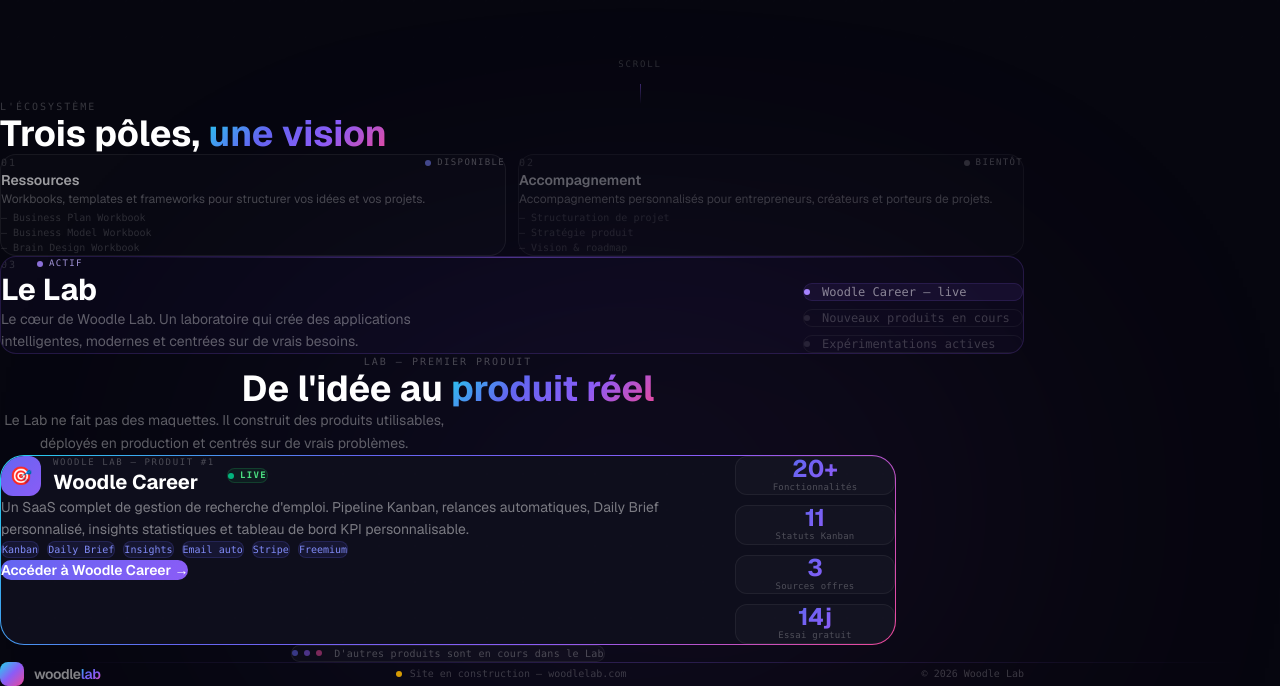
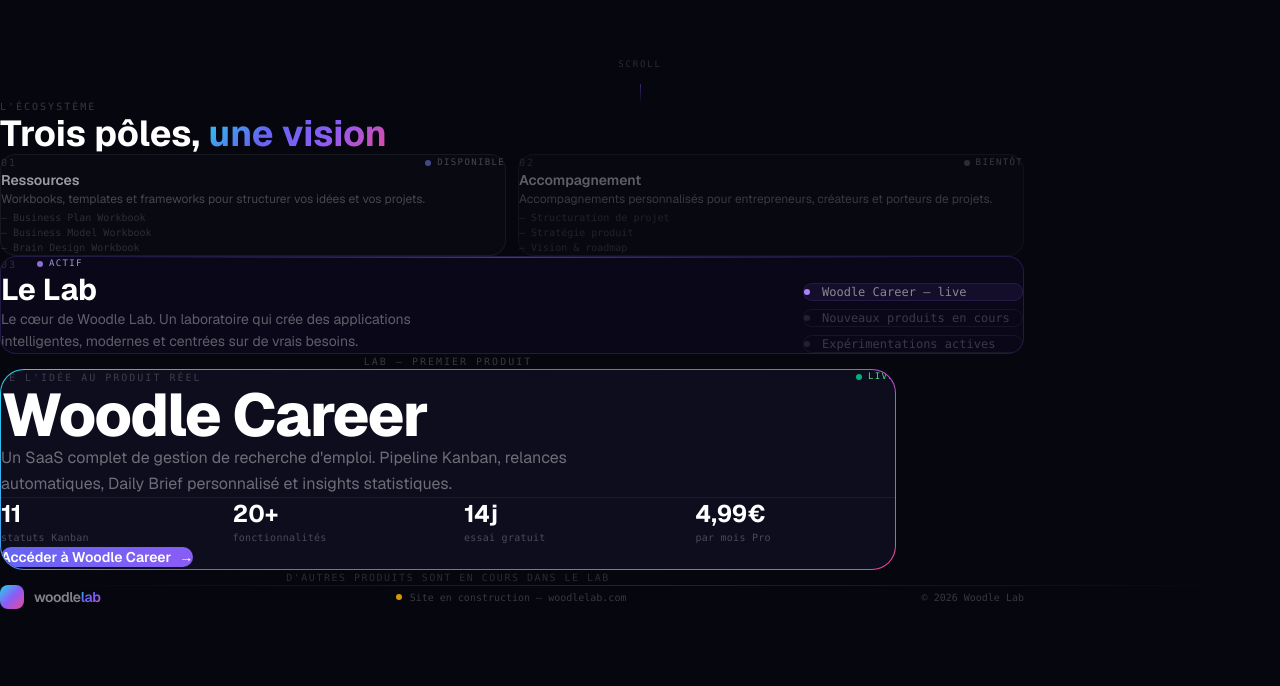
Before and after one commit to KhadySall/woodle-lab, a Next.js app: page / in a window 1280 px wide. Shown: the part 701-1387 px from the top of the page. After the commit the page ends 1310 px from the top, so only its background shows below. Built offline with nearby package versions, Linux system fonts and the light colour scheme.

Commit message:
design: refonte LabSpotlight — product reveal cinématique, gradient border unique

```diff
--- a/src/components/sections/LabSpotlight.tsx
+++ b/src/components/sections/LabSpotlight.tsx
@@ -3,175 +3,107 @@
 import { motion } from 'framer-motion'
 
 const STATS = [
-  { label: 'Fonctionnalités', value: '20+' },
-  { label: 'Statuts Kanban', value: '11' },
-  { label: 'Sources offres', value: '3' },
-  { label: 'Essai gratuit', value: '14j' },
+  { value: '11', label: 'statuts Kanban' },
+  { value: '20+', label: 'fonctionnalités' },
+  { value: '14j', label: 'essai gratuit' },
+  { value: '4,99€', label: 'par mois Pro' },
 ]
-
-const TAGS = ['Kanban', 'Daily Brief', 'Insights', 'Email auto', 'Stripe', 'Freemium']
 
 export function LabSpotlight() {
   return (
     <section className="relative py-24 px-6">
-      {/* Center glow */}
-      <div
-        className="absolute left-1/2 top-1/2 -translate-x-1/2 -translate-y-1/2 w-[700px] h-[350px] blur-[160px] opacity-10 pointer-events-none"
-        style={{ background: 'linear-gradient(135deg, #6366f1, #8b5cf6, #ec4899)' }}
-      />
-
       <div className="relative max-w-4xl mx-auto">
 
-        {/* Section header */}
+        {/* Eyebrow */}
         <motion.div
-          initial={{ opacity: 0, y: 20 }}
+          initial={{ opacity: 0, y: 16 }}
           whileInView={{ opacity: 1, y: 0 }}
           viewport={{ once: true }}
           transition={{ duration: 0.6 }}
-          className="text-center mb-12"
+          className="text-center mb-14"
         >
-          <p className="text-[10px] font-mono tracking-[0.2em] uppercase text-white/25 mb-4">
+          <p className="text-[10px] font-mono tracking-[0.2em] uppercase text-white/20">
             Lab — Premier produit
-          </p>
-          <h2 className="text-3xl sm:text-4xl font-bold text-white mb-4">
-            De l&apos;idée au{' '}
-            <span className="gradient-text">produit réel</span>
-          </h2>
-          <p className="text-white/35 max-w-md mx-auto text-sm leading-relaxed">
-            Le Lab ne fait pas des maquettes. Il construit des produits utilisables,
-            déployés en production et centrés sur de vrais problèmes.
           </p>
         </motion.div>
 
-        {/* Woodle Career card */}
+        {/* Product card — seul gradient border de la page */}
         <motion.div
-          initial={{ opacity: 0, y: 24 }}
+          initial={{ opacity: 0, y: 28 }}
           whileInView={{ opacity: 1, y: 0 }}
           viewport={{ once: true }}
-          transition={{ duration: 0.7 }}
-          className="relative rounded-3xl p-8 sm:p-10 overflow-hidden"
+          transition={{ duration: 0.8, ease: [0.22, 1, 0.36, 1] }}
+          className="relative rounded-3xl overflow-hidden"
           style={{
-            background: 'linear-gradient(#0E0E1C, #0E0E1C) padding-box, linear-gradient(135deg, #22d3ee, #6366f1, #8b5cf6, #ec4899) border-box',
+            background: 'linear-gradient(#0D0D1E, #0D0D1E) padding-box, linear-gradient(135deg, #22d3ee, #6366f1, #8b5cf6, #ec4899) border-box',
             border: '1px solid transparent',
           }}
         >
-          {/* Internal dot grid */}
-          <div
-            className="absolute inset-0 opacity-[0.025] pointer-events-none dot-grid"
-          />
+          <div className="p-10 sm:p-14">
 
-          <div className="relative z-10 flex flex-col sm:flex-row gap-8 items-start">
-
-            {/* Left — main info */}
-            <div className="flex-1 min-w-0">
-              <div className="flex items-center gap-3 mb-5 flex-wrap">
-                <div
-                  className="h-10 w-10 rounded-xl flex items-center justify-center text-lg shrink-0"
-                  style={{ background: 'linear-gradient(135deg, #6366f1, #8b5cf6)' }}
-                >
-                  🎯
-                </div>
-                <div>
-                  <p className="text-[9px] font-mono tracking-[0.18em] uppercase text-white/25">
-                    Woodle Lab — Produit #1
+            {/* Header row */}
+            <div className="flex items-start justify-between mb-14">
+              <p className="text-[10px] font-mono tracking-[0.2em] uppercase text-white/20">
+                De l&apos;idée au produit réel
               </p>
-                  <h3 className="text-xl font-bold text-white leading-tight">Woodle Career</h3>
-                </div>
               <span
-                  className="ml-auto text-[9px] font-mono font-bold px-2.5 py-1 rounded-full tracking-[0.15em] uppercase flex items-center gap-1.5"
-                  style={{
-                    background: 'rgba(34,197,94,0.08)',
-                    color: '#4ade80',
-                    border: '1px solid rgba(34,197,94,0.2)',
-                  }}
+                className="flex items-center gap-1.5 text-[9px] font-mono uppercase tracking-[0.15em]"
+                style={{ color: '#4ade80' }}
               >
                 <span className="h-1.5 w-1.5 rounded-full bg-emerald-400 animate-pulse" />
                 Live
               </span>
             </div>
 
-              <p className="text-sm text-white/45 leading-relaxed mb-6">
+            {/* Product name */}
+            <h2 className="text-4xl sm:text-5xl lg:text-6xl font-extrabold text-white tracking-tight mb-5">
+              Woodle Career
+            </h2>
+
+            {/* Description */}
+            <p className="text-base text-white/40 leading-relaxed max-w-xl mb-12">
               Un SaaS complet de gestion de recherche d&apos;emploi. Pipeline Kanban,
-                relances automatiques, Daily Brief personnalisé, insights statistiques
-                et tableau de bord KPI personnalisable.
+              relances automatiques, Daily Brief personnalisé et insights statistiques.
             </p>
 
-              {/* Tags */}
-              <div className="flex flex-wrap gap-2 mb-7">
-                {TAGS.map(tag => (
-                  <span
-                    key={tag}
-                    className="text-[10px] font-mono px-2.5 py-1 rounded-lg"
-                    style={{
-                      background: 'rgba(99,102,241,0.1)',
-                      color: '#818cf8',
-                      border: '1px solid rgba(99,102,241,0.18)',
-                    }}
-                  >
-                    {tag}
-                  </span>
+            {/* Separator */}
+            <div className="h-px mb-10" style={{ background: 'rgba(255,255,255,0.06)' }} />
+
+            {/* Stats */}
+            <div className="grid grid-cols-2 sm:grid-cols-4 gap-8 mb-12">
+              {STATS.map(stat => (
+                <div key={stat.label}>
+                  <p className="text-2xl font-bold text-white mb-1">{stat.value}</p>
+                  <p className="text-[10px] font-mono text-white/25 tracking-wide">{stat.label}</p>
+                </div>
               ))}
             </div>
 
+            {/* CTA */}
             <a
               href="https://career.woodlelab.com"
               target="_blank"
               rel="noopener noreferrer"
-                className="inline-flex items-center gap-2 px-5 py-2.5 rounded-xl text-sm font-semibold text-white transition-opacity hover:opacity-90 active:scale-95"
+              className="group inline-flex items-center gap-2 px-6 py-3 rounded-xl text-sm font-semibold text-white transition-opacity hover:opacity-90 active:scale-95"
               style={{ background: 'linear-gradient(135deg, #6366f1, #8b5cf6)' }}
             >
-                Accéder à Woodle Career →
+              Accéder à Woodle Career
+              <span className="group-hover:translate-x-0.5 transition-transform inline-block">→</span>
             </a>
-            </div>
-
-            {/* Right — stats */}
-            <div className="grid grid-cols-2 sm:grid-cols-1 gap-2.5 sm:w-40 shrink-0">
-              {STATS.map(stat => (
-                <div
-                  key={stat.label}
-                  className="rounded-xl p-3 text-center"
-                  style={{
-                    background: 'rgba(255,255,255,0.025)',
-                    border: '1px solid rgba(255,255,255,0.06)',
-                  }}
-                >
-                  <p className="text-2xl font-bold gradient-text leading-none mb-1">{stat.value}</p>
-                  <p className="text-[9px] text-white/25 font-mono tracking-wide">{stat.label}</p>
-                </div>
-              ))}
-            </div>
           </div>
         </motion.div>
 
-        {/* Coming soon indicator */}
-        <motion.div
-          initial={{ opacity: 0, y: 12 }}
-          whileInView={{ opacity: 1, y: 0 }}
+        {/* Coming next */}
+        <motion.p
+          initial={{ opacity: 0 }}
+          whileInView={{ opacity: 1 }}
           viewport={{ once: true }}
-          transition={{ delay: 0.15, duration: 0.6 }}
-          className="mt-5 flex justify-center"
+          transition={{ delay: 0.2, duration: 0.6 }}
+          className="text-center text-[10px] font-mono text-white/15 tracking-[0.15em] mt-8 uppercase"
         >
-          <div
-            className="inline-flex items-center gap-3 px-5 py-3 rounded-2xl"
-            style={{
-              background: 'rgba(255,255,255,0.025)',
-              border: '1px solid rgba(255,255,255,0.06)',
-            }}
-          >
-            <div className="flex items-center gap-1.5">
-              {['#6366f1', '#8b5cf6', '#ec4899'].map((c, i) => (
-                <div
-                  key={i}
-                  className="h-1.5 w-1.5 rounded-full opacity-50"
-                  style={{ background: c }}
-                />
-              ))}
-            </div>
-            <span className="text-white/25 text-[10px] font-mono tracking-wide">
           D&apos;autres produits sont en cours dans le Lab
-            </span>
-          </div>
-        </motion.div>
+        </motion.p>
+
       </div>
     </section>
   )
```
Lines whose indentation alone changed are shown as unchanged.
